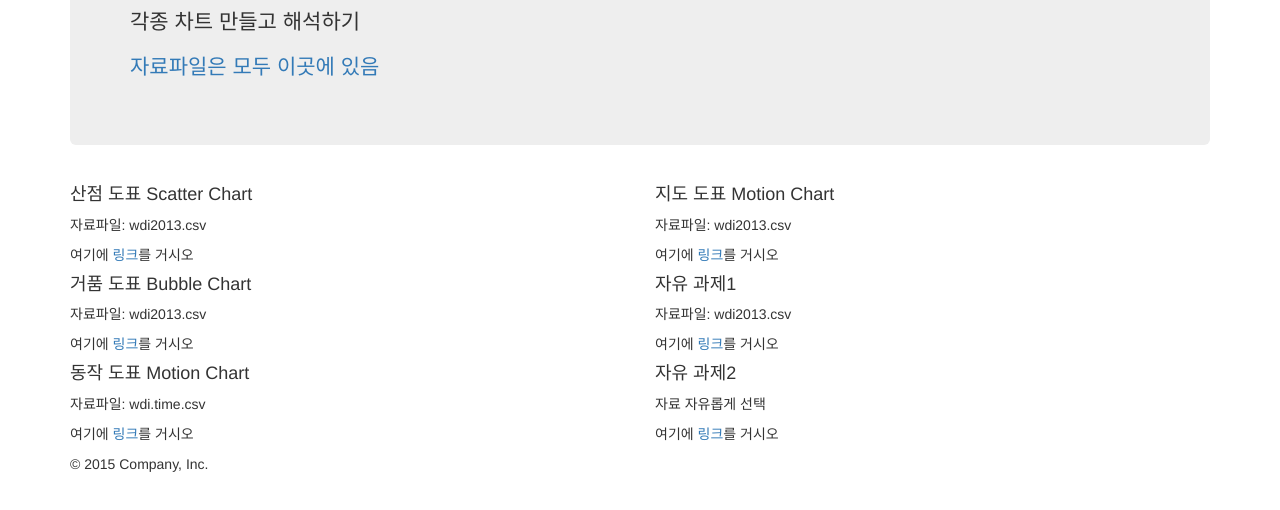
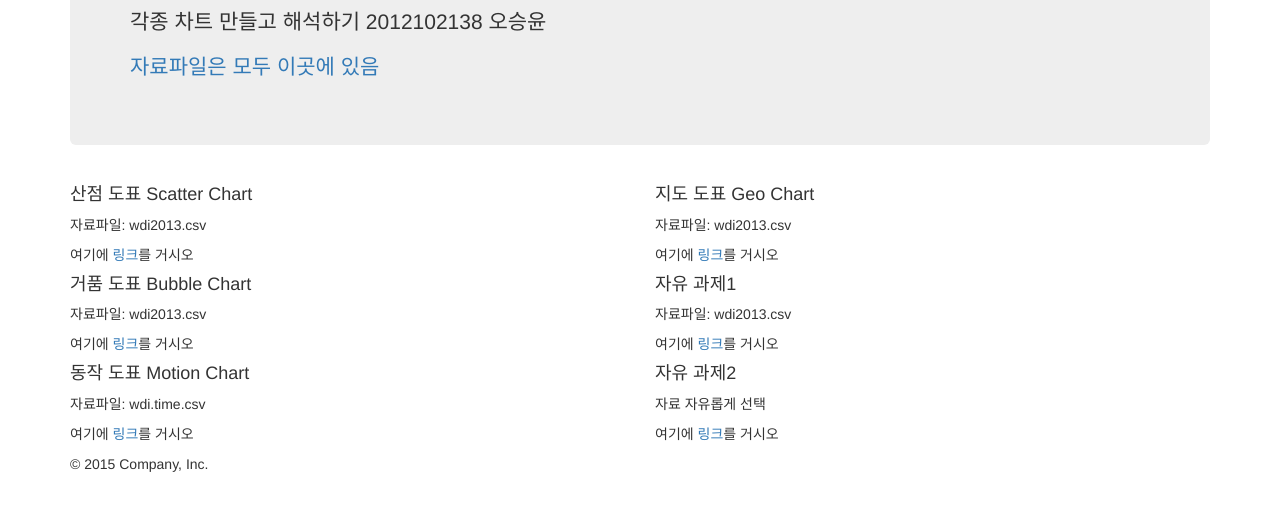
Before and after one commit to pleaseshy/pleaseshy.github.io, a plain HTML site: page boot.html in a window 1280 px wide. Shown: the part 160-670 px from the top of the page. Drawn offline with nearby package versions, Linux system fonts and the light colour scheme; a script that the page names is missing.

Commit message:
Update boot.html

```diff
--- a/boot.html
+++ b/boot.html
@@ -44,7 +44,7 @@
 
       <div class="jumbotron">
         <h2>기말 과제</h2>
-        <p class="lead">각종 차트 만들고 해석하기</p>
+        <p class="lead">각종 차트 만들고 해석하기 2012102138 오승윤 </p>
         <p><a href="https://sites.google.com/a/minds.kr/file/file">자료파일은 모두 이곳에 있음</a></p>
       </div>
 
@@ -64,7 +64,7 @@
         </div>
 
         <div class="col-lg-6">
-          <h4>지도 도표 Motion Chart</h4>
+          <h4>지도 도표 Geo Chart</h4>
           <p>자료파일: wdi2013.csv</p>
           <p>여기에 <a href="http://pleaseshy.github.io/Motionchart2">링크</a>를 거시오</p>
 
```
